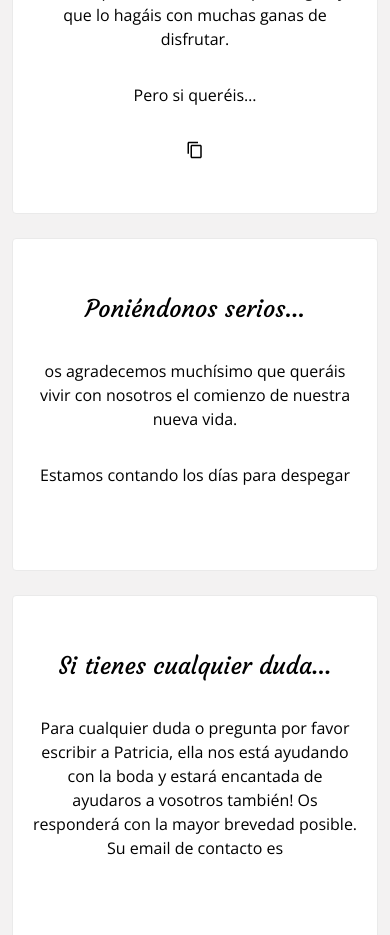
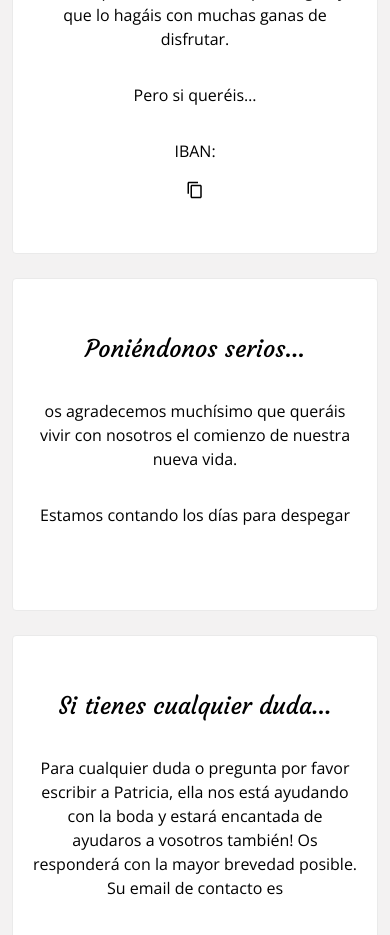
Before and after one commit to mnunezdm/boda-jane-jorge, a Next.js app: page / in a window 390 px wide. Shown: the part 1740-2675 px from the top of the page. Built offline with nearby package versions, Linux system fonts and the light colour scheme.

Commit message:
feat(core): permitir setear el elemento del copy desde el padre ; implementar swift

```diff
--- a/src/app/globals.css
+++ b/src/app/globals.css
@@ -171,15 +171,11 @@ h3 {
 }
 
 .present-article .text-iban {
-  -webkit-margin-before: 12px;
-  margin-block-start: 12px;
   font-size: x-large;
 }
 
 @media screen and (max-width: 700px) {
   .present-article .text-iban {
-    -webkit-margin-before: 12px;
-    margin-block-start: 12px;
     font-size: large;
   }
 }
--- a/src/components/copyableText.tsx
+++ b/src/components/copyableText.tsx
@@ -1,6 +1,6 @@
 "use client";
 
-import { useRef } from "react";
+import { JSX, useRef } from "react";
 
 import { MdContentCopy } from "react-icons/md";
 
@@ -22,12 +22,14 @@ export interface CopyableEventProps {
   textToCopy: string;
   children: React.ReactNode;
   className?: string;
+  Tag?: keyof JSX.IntrinsicElements;
 }
 
 export function CopyableEvent({
   children,
   textToCopy,
   className,
+  Tag = "span",
 }: CopyableEventProps) {
   const ref = useRef<HTMLSpanElement>(null);
 
@@ -46,9 +48,9 @@ export function CopyableEvent({
   };
 
   return (
-    <span onClick={copy} className={className}>
+    <Tag onClick={copy} className={className}>
       <span ref={ref}>{children}</span>
       <MdContentCopy className="inline mx-2" />
-    </span>
+    </Tag>
   );
 }
--- a/src/components/pages-sections/landing/Present.tsx
+++ b/src/components/pages-sections/landing/Present.tsx
@@ -4,9 +4,10 @@ import React from "react";
 
 import { CopyableEvent } from "@/components/copyableText";
 
+const IBAN = process.env.NEXT_PUBLIC_IBAN || "";
+const SWIFT = process.env.NEXT_PUBLIC_SWIFT || "";
+
 export default function PresentSection() {
-  const IBAN = process.env.NEXT_PUBLIC_IBAN || "";
-
   return (
     <section>
       <article className="present-article">
@@ -16,9 +17,24 @@ export default function PresentSection() {
           de disfrutar.
         </p>
         <p>Pero si queréis…</p>
-        <CopyableEvent textToCopy={IBAN} className="text-iban">
-          {IBAN}
-        </CopyableEvent>
+        <dl>
+          <dt>IBAN:</dt>
+          <CopyableEvent textToCopy={IBAN} className="text-iban mt-3" Tag="dd">
+            {IBAN}
+          </CopyableEvent>
+          {SWIFT && (
+            <>
+              <dt className="mt-6">SWIFT:</dt>
+              <CopyableEvent
+                textToCopy={SWIFT}
+                className="text-iban mt-3"
+                Tag="dd"
+              >
+                {SWIFT}
+              </CopyableEvent>
+            </>
+          )}
+        </dl>
       </article>
     </section>
   );
```
